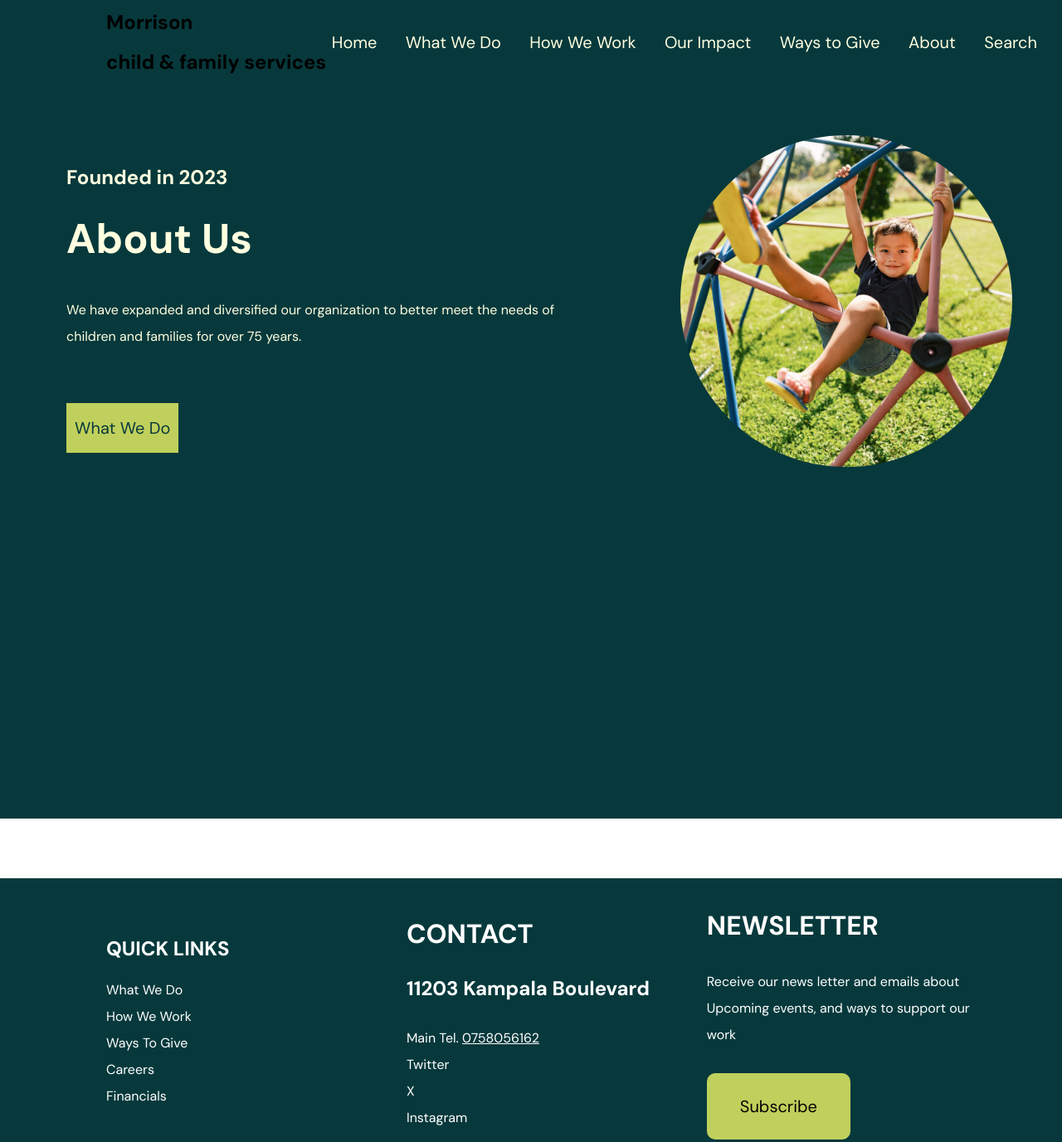
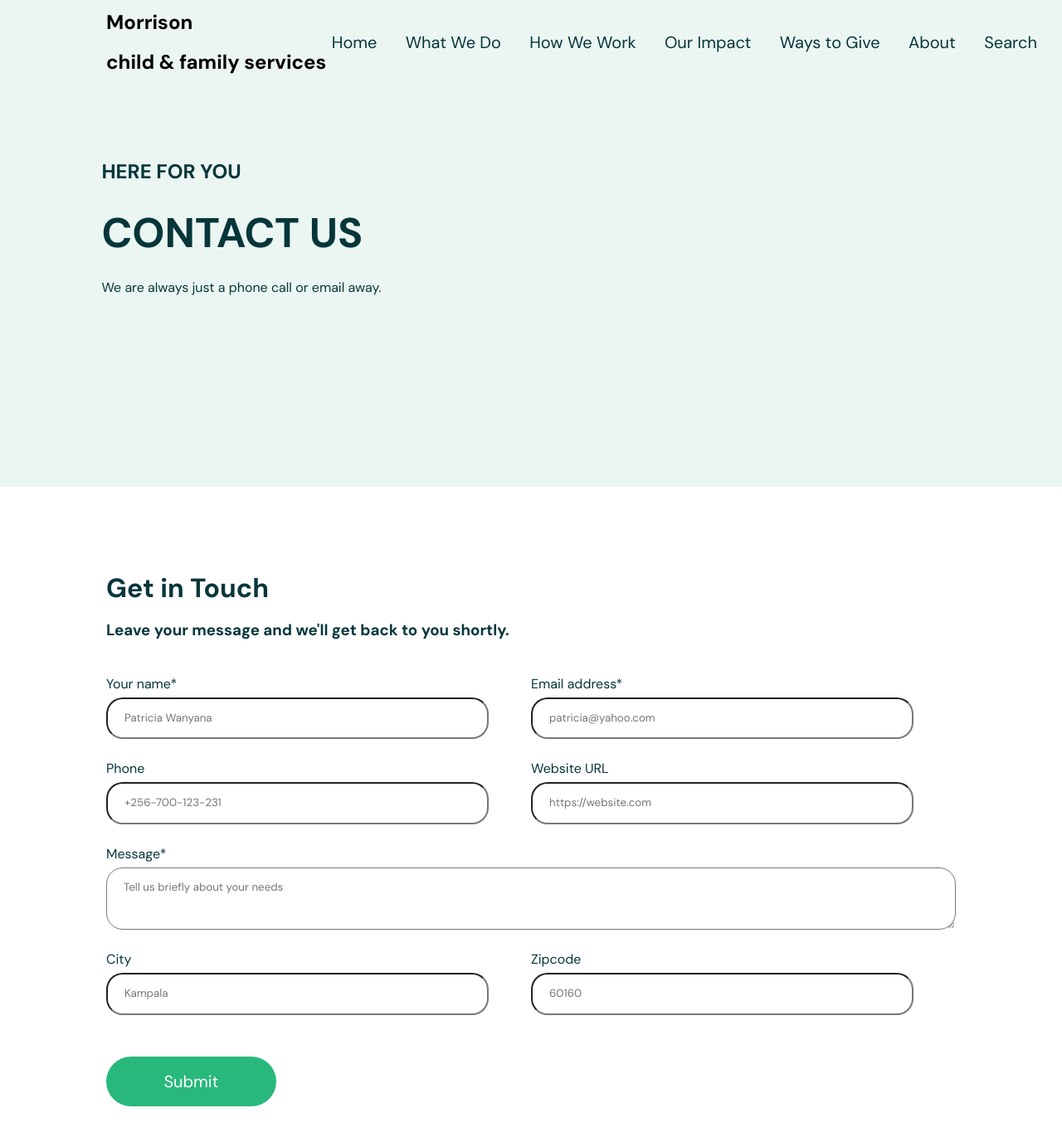
Before and after one commit to kalosius/EconomicGrowth, a plain HTML site: page contact.html in a window 1280 px wide. Shown: the part 133-1510 px from the top of the page at 83% size. Drawn offline with Linux system fonts and the light colour scheme.

Commit message:
done project

```diff
--- /dev/null
+++ b/contact.css
@@ -0,0 +1,76 @@
+header{
+    background-color: #EBF6F2;
+    height: 90vh;
+}
+
+.firstnav, .firstnav ul li a, .secondnav ul li a, .secondnav ul li, .heading{
+    color: #06363A !important;
+}
+
+
+/* Form part */
+
+main{
+    margin: 7% 10%;
+}
+
+.contactform{
+    color: #06363A;
+}
+
+form{
+    margin-top: 3%;
+    color: #06363A;
+}
+
+.formlabel{
+    display: flex;
+    justify-content: space-between;
+    align-items: center;
+}
+
+.formlabel input{
+    display: block;
+    width: 90%;
+    border-radius: 20px;
+    padding: 10px 20px;
+    margin-bottom: 20px;
+}
+
+textarea{
+    display: block;
+    border-radius: 20px;
+    padding: 10px 20px;
+    margin-bottom: 20px;
+    width: 100%;
+}
+
+.label{
+    flex-basis: 50%;
+}
+
+form button{
+    background-color: #28b87c;
+    color: white;
+    padding: 10px 30px;
+    margin-top: 30px;
+    border: none;
+    border-radius: 30px;
+    cursor: pointer;
+    width: 20%;
+    font-size: 20px;
+}
+
+.firstcontent{
+    display: block;
+}
+
+.heading{
+    /* border: 1px solid red; */
+    margin-left: 8% ;
+}
+
+.heading h2, .heading h1, .heading p{
+    margin: 0;
+    padding: 0;
+}
--- a/contact.html
+++ b/contact.html
@@ -6,6 +6,7 @@
     <title>Contact Us</title>
     <link rel="stylesheet" href="styles.css">
     <link rel="stylesheet" href="nav.css">
+    <link rel="stylesheet" href="contact.css">
 </head>
 <body>
 
@@ -36,15 +37,14 @@
 
         <div class="firstcontent">
             <div class="heading">
-                <h2 >Founded in 2023</h2>
-                <h1>About Us</h1>
-                <p>We have expanded and diversified our organization to better meet the needs of children and families for over 75 years.</p>
-                <br>  <br>
-                <a href="#"><button>What We Do</button></a>
+                <h2 >HERE FOR YOU</h2>
+                <h1>CONTACT US</h1>
+                <p>We are always just a phone call or email away.</p>
+
             </div>
-            <div class="headimage">
+            <!-- <div class="headimage">
                 <img src="./images/about.jpg" alt="">
-            </div>
+            </div> -->
         </div>
     </header>
 
@@ -52,7 +52,56 @@
 
 
     <main>
-       </main>
+        <div class="contactform">
+            <h1>Get in Touch</h1>
+            <h3>Leave your message and we'll get back to you shortly.</h3>
+        </div>
+        <div class="contact-form">
+            <form>
+                <div class="formlabel">
+                    <div class="label">
+                        <label for="">Your name*</label>
+                        <input type="text" placeholder="Patricia Wanyana" required>
+                    </div>
+                    <div class="label">
+                        <label for="">Email address*</label>
+                        <input type="email" placeholder="patricia@yahoo.com" required>
+                    </div>
+                </div>
+
+                <div class="formlabel">
+                    <div class="label">
+                        <label for="">Phone</label>
+                        <input type="text" placeholder="+256-700-123-231" required>
+                    </div>
+                    <div class="label">
+                        <label for="">Website URL</label>
+                        <input type="text" placeholder="https://website.com" required>
+                    </div>
+                </div>
+
+                <div class="message">
+                    <label for="">Message*</label>
+                    <textarea placeholder="Tell us briefly about your needs"></textarea>
+                </div>
+
+                <div class="formlabel">
+                    <div class="label">
+                        <label for="">City</label>
+                        <input type="text" placeholder="Kampala" required>
+                    </div>
+                    <div class="label">
+                        <label for="">Zipcode</label>
+                        <input type="number" placeholder="60160" required>
+                    </div>
+                </div>
+                <button>Submit</button>
+
+            </form>
+        </div>
+
+
+    </main>
 
 
 
```
